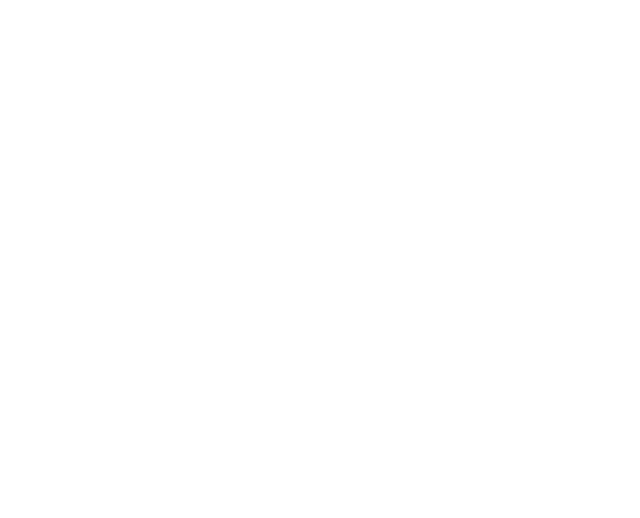
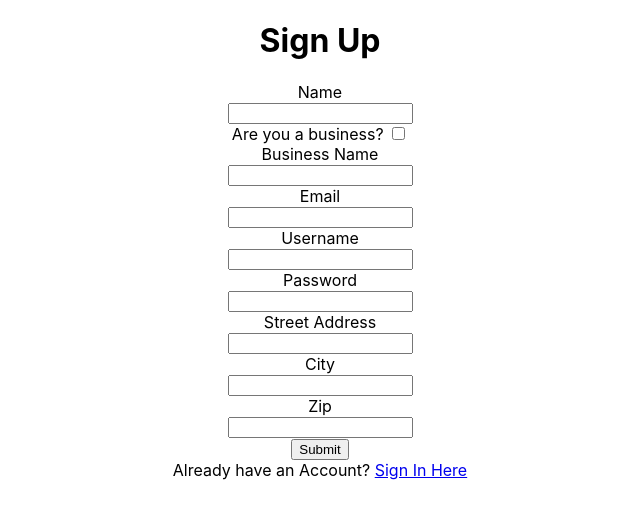
Before and after one commit to BuildWeek-Block-Club-Calendar/Front-End, a React (Create React App) app in the folder block-club-calendar/: page /sign-up in a window 1280 px wide. Shown: the top 518 px of the page, without its empty margins (320-960 px from the left). Built offline with nearby package versions, Linux system fonts and the light colour scheme.

Commit message:
completed sign-up page layout

```diff
--- a/block-club-calendar/src/App.js
+++ b/block-club-calendar/src/App.js
@@ -1,5 +1,6 @@
 import React from 'react';
 import LoginForm from "./components/LoginForm";
+import RegistrationForm from "./components/RegistrationForm";
 import {Route} from "react-router-dom";
 import './App.css';
 
@@ -9,6 +10,9 @@ function App() {
           <Route exact path="/">
           <LoginForm/>
           </Route>
+          <Route path="/sign-up">
+          <RegistrationForm/>
+          </Route>
     </div>
   );
 }
--- a/block-club-calendar/src/components/LoginForm.js
+++ b/block-club-calendar/src/components/LoginForm.js
@@ -4,7 +4,10 @@ import { useForm } from "react-hook-form";
 
 function LoginForm() {
     const { register, handleSubmit, watch, errors } = useForm()
-    const onSubmit = data => { console.log(data) }
+    const onSubmit = (data, e) => {
+        console.log(data);
+        e.target.reset();
+    }
 
 
     return (
--- a/block-club-calendar/src/components/RegistrationForm.js
+++ b/block-club-calendar/src/components/RegistrationForm.js
@@ -0,0 +1,93 @@
+import React from 'react'
+import { Link } from "react-router-dom";
+import { useForm } from "react-hook-form";
+
+function RegistrationForm() {
+    const { register, handleSubmit, watch, errors, reset } = useForm()
+    const onSubmit = (data, e) => {
+        console.log(data);
+        e.target.reset();
+    }
+
+    return (
+        <form onSubmit={handleSubmit(onSubmit)}>
+            <h1>Sign Up</h1>
+            <label htmlFor="name">Name </label>
+            <br />
+            <input
+                name="name"
+                ref={register({ required: true })}
+            />
+            {errors.name && <span>Name is required!</span>}
+            <br />
+            <label htmlFor="isBusiness">Are you a business? </label>
+            <input
+                type="checkbox"
+                name="isBusiness"
+                ref={register}
+            />
+            <br />
+            <label htmlFor="businessName">Business Name</label>
+            <br />
+            <input
+                name="businessName"
+                ref={register}
+            />
+            <br />
+            <label htmlFor="email">Email</label>
+            <br />
+            <input
+                name="email"
+                ref={register({ required: true })}
+            />
+            {errors.email && <span>Email is required!</span>}
+            <br />
+            <label htmlFor="username">Username</label>
+            <br />
+            <input
+                name="username"
+                ref={register({ required: true })}
+            />
+            {errors.username && <span>Username is required!</span>}
+            <br />
+            <label htmlFor="password">Password</label>
+            <br />
+            <input
+                name="password"
+                ref={register({ required: true })}
+            />
+            {errors.password && <span>Password is required!</span>}
+            <br />
+            <label htmlFor="address">Street Address</label>
+            <br />
+            <input
+                name="address"
+                ref={register({ required: true })}
+            />
+            {errors.address && <span>Address is required!</span>}
+            <br />
+            <label htmlFor="city">City</label>
+            <br />
+            <input
+                name="city"
+                ref={register({ required: true })}
+            />
+            {errors.city && <span>City is required!</span>}
+            <br />
+            <label htmlFor="zip">Zip</label>
+            <br />
+            <input
+                name="zip"
+                ref={register({ required: true })}
+            />
+            {errors.zip && <span>Zip is required!</span>}
+            <br />
+            <input type="submit" />
+            <br />
+            <span>Already have an Account? </span>
+            <Link to="/sign-up">Sign In Here</Link>
+        </form>
+    )
+}
+
+export default RegistrationForm;
```
